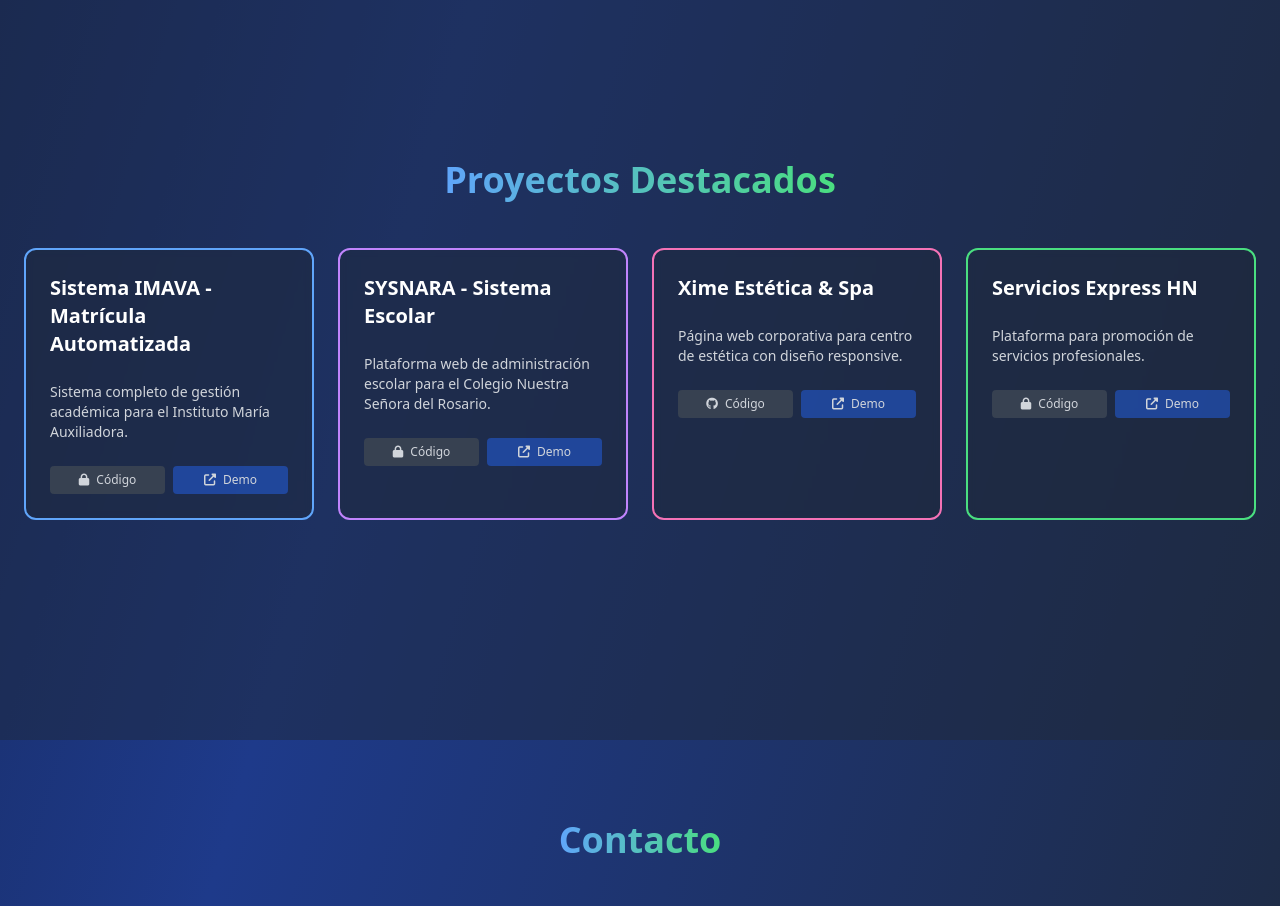
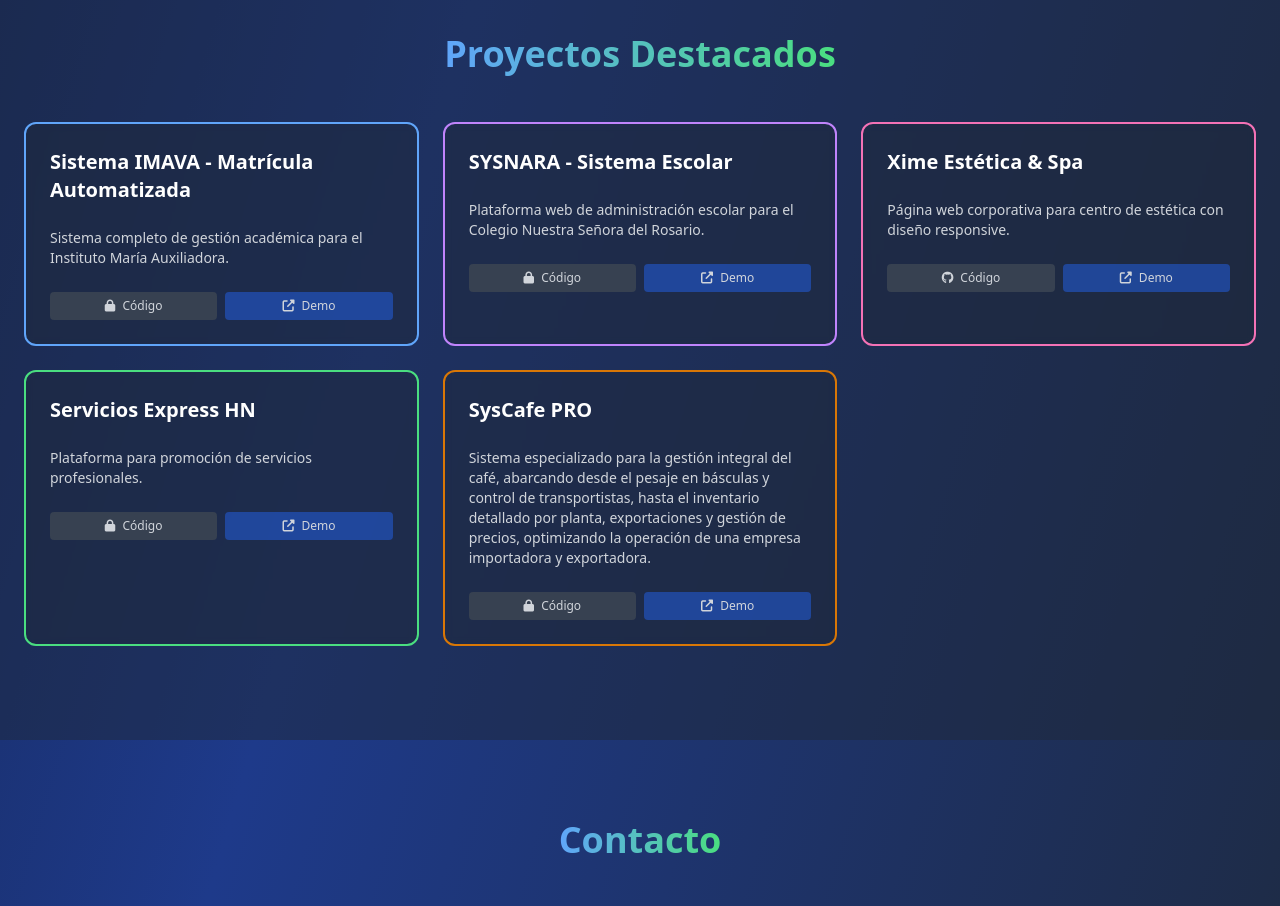
Before and after one commit to Gallardo09/Portfolio, a React (Create React App) app: page / in a window 1280 px wide. Shown: the part 2740-3646 px from the top of the page. Built offline with nearby package versions, Linux system fonts and the light colour scheme.

Commit message:
Modificando Proyectos Web

```diff
--- a/src/App.js
+++ b/src/App.js
@@ -5,7 +5,7 @@ import 'sweetalert2/dist/sweetalert2.min.css';
 
 // Componente Card con efecto neón
 const NeonCard = ({ children, title, isSelected = false, onClick, color = "blue", className = "" }) => {
-  const colorClasses = {
+const colorClasses = {
     blue: {
       border: "border-blue-400 hover:border-blue-300",
       shadow: "shadow-blue-500/20",
@@ -25,6 +25,11 @@ const NeonCard = ({ children, title, isSelected = false, onClick, color = "blue"
       border: "border-pink-400 hover:border-pink-300",
       shadow: "shadow-pink-500/20",
       glow: "shadow-[0_0_15px_rgba(236,72,153,0.5)]"
+    },
+    coffee: {
+      border: "border-amber-600 hover:border-amber-500",
+      shadow: "shadow-amber-700/20",
+      glow: "shadow-[0_0_15px_rgba(120,53,15,0.5)]"
     }
   };
 
@@ -587,6 +592,34 @@ const skills = [
         "Sistema de valoraciones",
         "Panel administrativo"
       ]
+    },
+    {
+      id: 5,
+      title: "SysCafe PRO",
+      content: "Sistema especializado para la gestión integral del café, abarcando desde el pesaje en básculas y control de transportistas, hasta el inventario detallado por planta, exportaciones y gestión de precios, optimizando la operación de una empresa importadora y exportadora.",
+      color: "coffee",
+      technologies: [
+        "ASP.NET MVC",
+        "JavaScript",
+        "jQuery",
+        "SQL Server",
+        "Azure DevOps",
+        "Git",
+        "Boostrap",
+        "Crystal Reports"
+      ],
+      year: "2024",
+      github: null,
+      features: [
+        "Gestión eficiente de relaciones con proveedores y clientes",
+        "Sistema de valoraciones y retroalimentación de transacciones",
+        "Panel administrativo con reportes personalizados",
+        "Registro y control de pesaje de café en básculas y contenedores",
+        "Gestión de información de transportistas y camiones",
+        "Inventario detallado de café por planta y por tipo de defecto",
+        "Control de exportaciones de café hacia distintos países",
+        "Gestión dinámica de precios y costos asociados"
+      ]
     }
   ];
 
@@ -799,7 +832,7 @@ const skills = [
           </span>
         </h2>
 
-        <div className="grid grid-cols-1 md:grid-cols-2 lg:grid-cols-4 gap-6 max-w-7xl mx-auto">
+        <div className="grid grid-cols-1 md:grid-cols-2 lg:grid-cols-3 gap-6 max-w-7xl mx-auto">
           {projects.map((project) => (
             <NeonCard
               key={project.id}
```
